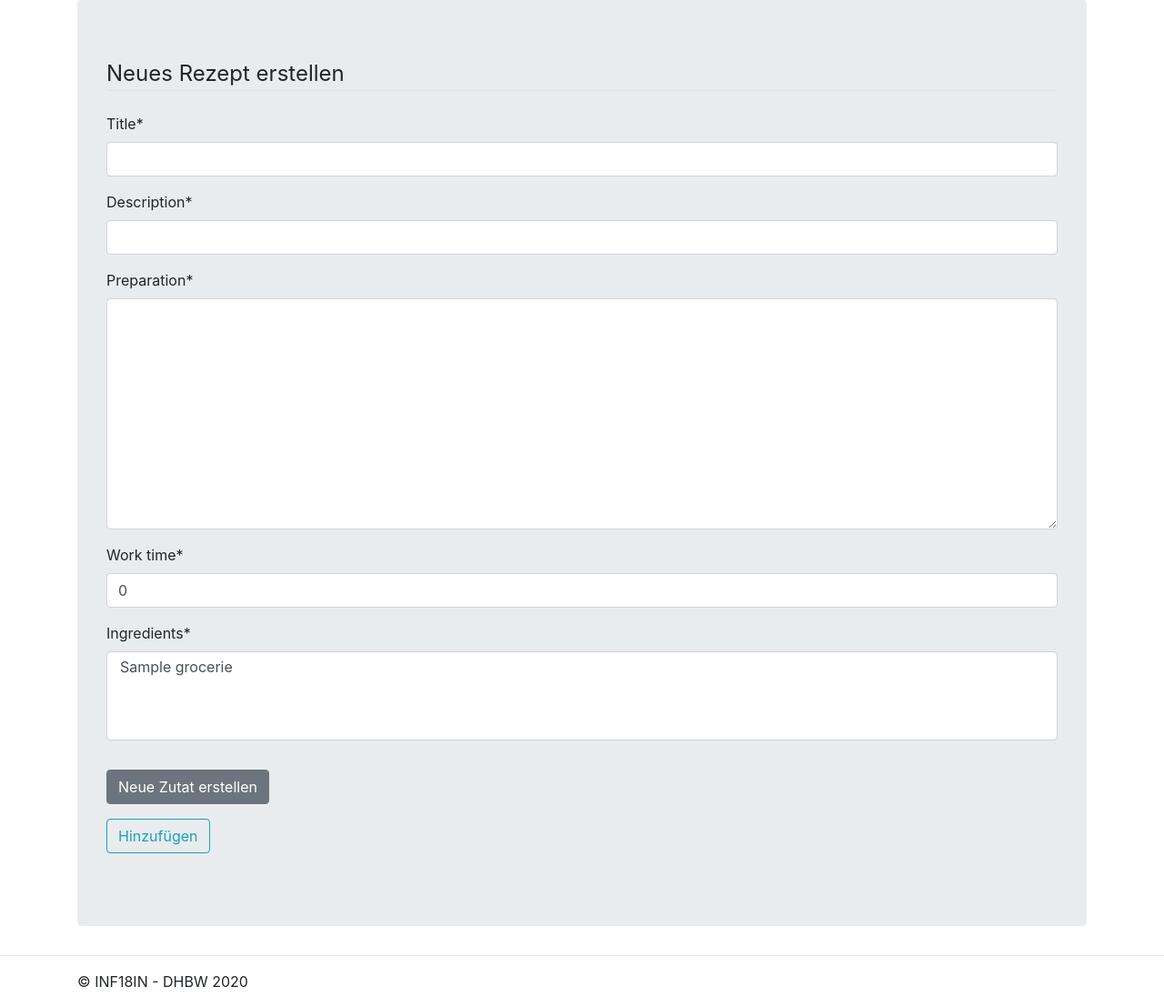
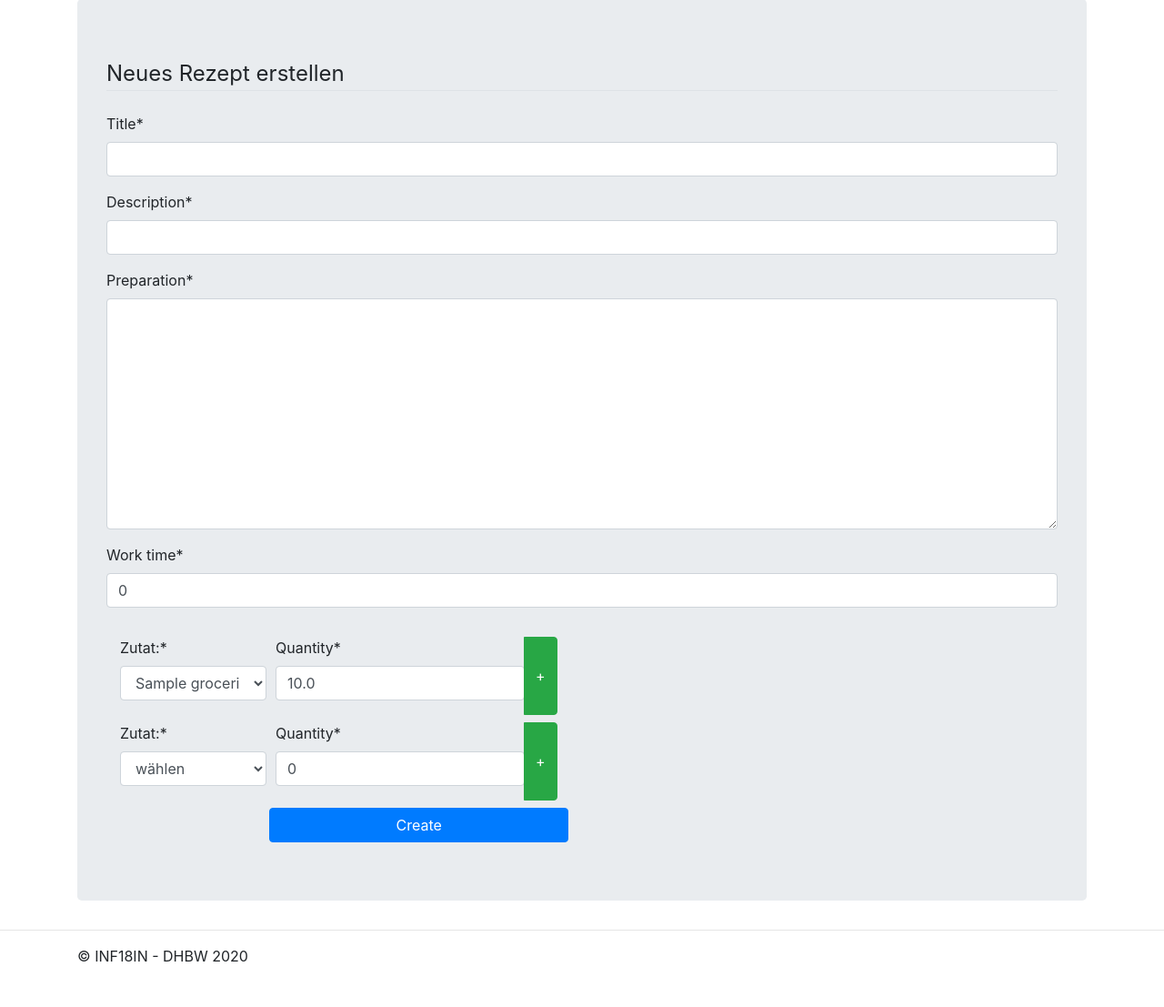
Before and after one commit to FreshMax9000/Essenswebsite, a Django app: page /Rezepte/hinzufuegen/ in a window 1280 px wide. Shown: the part 167-1274 px from the top of the page at 91% size. After the commit the page ends 1224 px from the top, so only its background shows below. Run offline with Django 3.2, Linux system fonts and the light colour scheme; a user stored in the database is signed in; tables that the repository leaves empty hold one stand-in row (values such as "Sample post"); some libraries are stand-ins or nearby versions.

Commit message:
add multiple Ingredients

```diff
--- a/foodplaner/foodApp/forms.py
+++ b/foodplaner/foodApp/forms.py
@@ -1,6 +1,10 @@
 from django import forms
+from django.forms.models import  modelformset_factory
 
 from .models import Foodplan
+from .models import Grocerie
+from .models import Recipe
+from .models import Ingredient
 
 
 class FoodplanForm(forms.ModelForm):
@@ -9,3 +13,21 @@ class FoodplanForm(forms.ModelForm):
     class Meta:
         model = Foodplan
         fields = ['days']
+
+class CreateIngredientForm(forms.ModelForm):
+    quantity = forms.NumberInput()
+    grocerie = forms.ModelChoiceField(queryset=Grocerie.objects.all(), empty_label="wählen", label="Zutat:", localize=True)
+
+    class Meta:
+        model = Ingredient
+        fields = ('quantity', 'grocerie')
+
+
+
+class CreateRecipeForm(forms.ModelForm):
+
+    class Meta:
+        model = Recipe
+        fields = ('title', 'description', 'preparation', 'work_time')
+
+IngredientFormset = modelformset_factory(Ingredient, form=CreateIngredientForm)
--- a/foodplaner/foodApp/templates/foodApp/base.html
+++ b/foodplaner/foodApp/templates/foodApp/base.html
@@ -79,5 +79,7 @@
     <script src="https://code.jquery.com/jquery-3.2.1.slim.min.js" integrity="sha384-KJ3o2DKtIkvYIK3UENzmM7KCkRr/rE9/Qpg6aAZGJwFDMVNA/GpGFF93hXpG5KkN" crossorigin="anonymous"></script>
     <script src="https://cdnjs.cloudflare.com/ajax/libs/popper.js/1.12.9/umd/popper.min.js" integrity="sha384-ApNbgh9B+Y1QKtv3Rn7W3mgPxhU9K/ScQsAP7hUibX39j7fakFPskvXusvfa0b4Q" crossorigin="anonymous"></script>
     <script src="https://maxcdn.bootstrapcdn.com/bootstrap/4.0.0/js/bootstrap.min.js" integrity="sha384-JZR6Spejh4U02d8jOt6vLEHfe/JQGiRRSQQxSfFWpi1MquVdAyjUar5+76PVCmYl" crossorigin="anonymous"></script>
+    {% block custom_js %}
+    {% endblock custom_js %}
   </body>
 </html>
--- /dev/null
+++ b/foodplaner/foodApp/templates/foodApp/recipe_create.html
@@ -0,0 +1,105 @@
+{% extends "foodApp/base.html" %}
+{% load crispy_forms_tags %}
+{% block main_content %}
+<main role="main" class="container">
+    <div class="jumbotron">
+        <form method="POST"  enctype="multipart/form-data">
+            {% csrf_token %}
+            <fieldset class="form-group">
+                <legend class="border-bottom mb-4">Neues Rezept erstellen</legend>
+                {{ recipe_form | crispy}}
+            </fieldset>
+            <div class="container">
+                {{ formset.management_form }}
+                {% for form in formset %}
+                    {{ form.id }}
+                    <div class="row form-row spacer">
+                        <div class="col-2">
+                            <label>{{form.grocerie|as_crispy_field }}</label>
+                        </div>
+                        <div class="col-4">
+                            <div class="input-group">
+                                {{form.quantity|as_crispy_field }}
+                                <div class="input-group-append">
+                                    <button class="btn btn-success add-form-row">+</button>
+                                </div>
+                            </div>
+                        </div>
+                    </div>
+                {% endfor %}
+            </div>
+            <div class="row spacer">
+                <div class="col-4 offset-2">
+                    <button type="submit" class="btn btn-block btn-primary" onClick="test">Create</button>
+                </div>
+            </div>
+        </form>
+    </div>
+</main>
+{% endblock %}
+
+{% block custom_js %}
+<script src="https://code.jquery.com/jquery-3.2.1.slim.min.js" integrity="sha384-KJ3o2DKtIkvYIK3UENzmM7KCkRr/rE9/Qpg6aAZGJwFDMVNA/GpGFF93hXpG5KkN" crossorigin="anonymous"></script>
+<script type="text/javascript">
+function updateElementIndex(el, prefix, ndx) {
+    var id_regex = new RegExp('(' + prefix + '-\\d+)');
+    var replacement = prefix + '-' + ndx;
+    if ($(el).attr("for")) $(el).attr("for", $(el).attr("for").replace(id_regex, replacement));
+    if (el.id) el.id = el.id.replace(id_regex, replacement);
+    if (el.name) el.name = el.name.replace(id_regex, replacement);
+}
+function cloneMore(selector, prefix) {
+    var newElement = $(selector).clone(true);
+    var total = $('#id_' + prefix + '-TOTAL_FORMS').val();
+    newElement.find(':input:not([type=button]):not([type=submit]):not([type=reset])').each(function() {
+        var name = $(this).attr('name')
+        if(name) {
+            name = name.replace('-' + (total-1) + '-', '-' + total + '-');
+            var id = 'id_' + name;
+            $(this).attr({'name': name, 'id': id}).val('').removeAttr('checked');
+        }
+    });
+    newElement.find('label').each(function() {
+        var forValue = $(this).attr('for');
+        if (forValue) {
+          forValue = forValue.replace('-' + (total-1) + '-', '-' + total + '-');
+          $(this).attr({'for': forValue});
+        }
+    });
+    total++;
+    $('#id_' + prefix + '-TOTAL_FORMS').val(total);
+    $(selector).after(newElement);
+    var conditionRow = $('.form-row:not(:last)');
+    conditionRow.find('.btn.add-form-row')
+    .removeClass('btn-success').addClass('btn-danger')
+    .removeClass('add-form-row').addClass('remove-form-row')
+    .html('-');
+    return false;
+}
+function deleteForm(prefix, btn) {
+    var total = parseInt($('#id_' + prefix + '-TOTAL_FORMS').val());
+    if (total > 1){
+        btn.closest('.form-row').remove();
+        var forms = $('.form-row');
+        $('#id_' + prefix + '-TOTAL_FORMS').val(forms.length);
+        for (var i=0, formCount=forms.length; i<formCount; i++) {
+            $(forms.get(i)).find(':input').each(function() {
+                updateElementIndex(this, prefix, i);
+            });
+        }
+    }
+    return false;
+}
+$(document).on('click', '.add-form-row', function(e){
+    e.preventDefault();
+    cloneMore('.form-row:last', 'form');
+    return false;
+});
+$(document).on('click', '.remove-form-row', function(e){
+    e.preventDefault();
+    deleteForm('form', $(this));
+    return false;
+});
+
+</script>
+{% endblock custom_js %}
--- a/foodplaner/foodApp/urls.py
+++ b/foodplaner/foodApp/urls.py
@@ -9,7 +9,7 @@ urlpatterns = [
     path('Rezepte/<int:pk>/', views.RecipesDetailView.as_view(), name='recipesDetail'),
     path('Rezepte/<int:pk>/loeschen/', views.DeleteRecipeView.as_view(), name='recipesDelete'),
     path('Rezepte/<int:pk>/bearbeiten/', views.UpdateRecipeView.as_view(), name='recipesUpdate'),
-    path('Rezepte/hinzufuegen/', views.CreateRecipeView.as_view(), name='addRecipe'),
+    path('Rezepte/hinzufuegen/', views.create_recipe, name='addRecipe'),
     path('Zutat_hinzufuegen/', views.CreateGroceryView.as_view(), name='addGrocery'),
     path('MeinProfil/', views.MyProfil.as_view(), name='myprofil'),
     path('MeinWochenplan/<int:pk>/', views.Agenda.as_view(), name='agenda'),
--- a/foodplaner/foodApp/views.py
+++ b/foodplaner/foodApp/views.py
@@ -15,6 +15,8 @@ from .models import Foodplan
 from .models import Foodplan_Recipe
 from .filters import FoodplanFilter
 from .forms import FoodplanForm
+from .forms import IngredientFormset
+from .forms import CreateRecipeForm
 
 
 def home(request):
@@ -112,6 +114,26 @@ class CreateRecipeView(LoginRequiredMixin, generic.CreateView):
         form.instance.author = self.request.user
         return super().form_valid(form)
 
+def create_recipe(request):
+    template_name = 'foodApp/recipe_create.html'
+    if request.method == 'GET':
+        recipe_form = CreateRecipeForm()
+        formset = IngredientFormset()
+    elif request.method == 'POST':
+        recipe_form = CreateRecipeForm(request.POST)
+        formset = IngredientFormset(request.POST)
+        print(formset.errors)
+        if recipe_form.is_valid() and formset.is_valid():
+            recipe_form.instance.author = request.user
+            recipe = recipe_form.save()
+            print(recipe)
+
+            for form in formset:
+                ingredient = form.save(commit=False)
+                ingredient.recipe = recipe
+                ingredient.save()
+            return redirect('foodApp:home')
+    return render(request, template_name, {'recipe_form': recipe_form, 'formset': formset})
 
 class UpdateRecipeView(LoginRequiredMixin, UserPassesTestMixin, generic.UpdateView):
     model = Recipe
```
